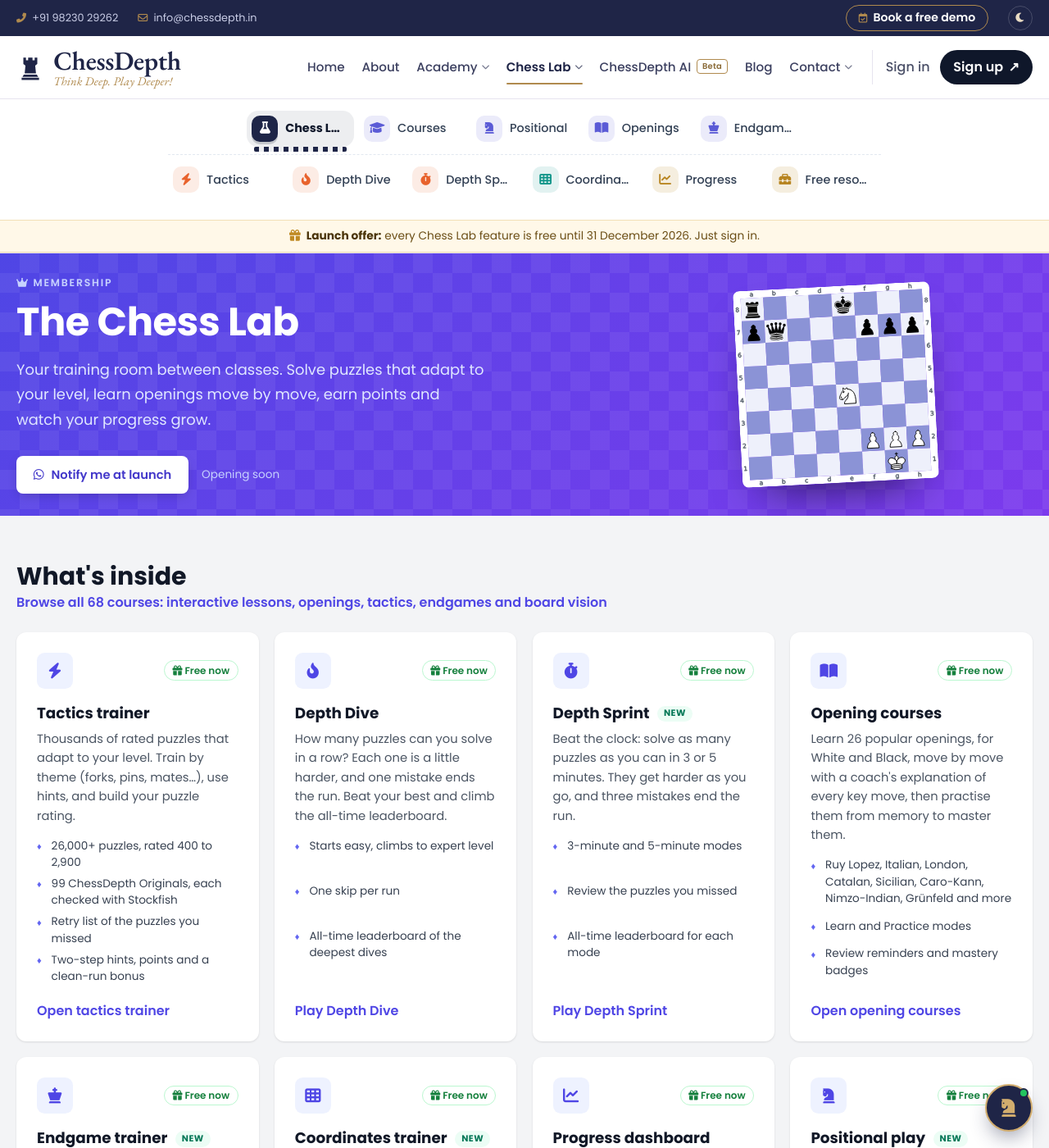
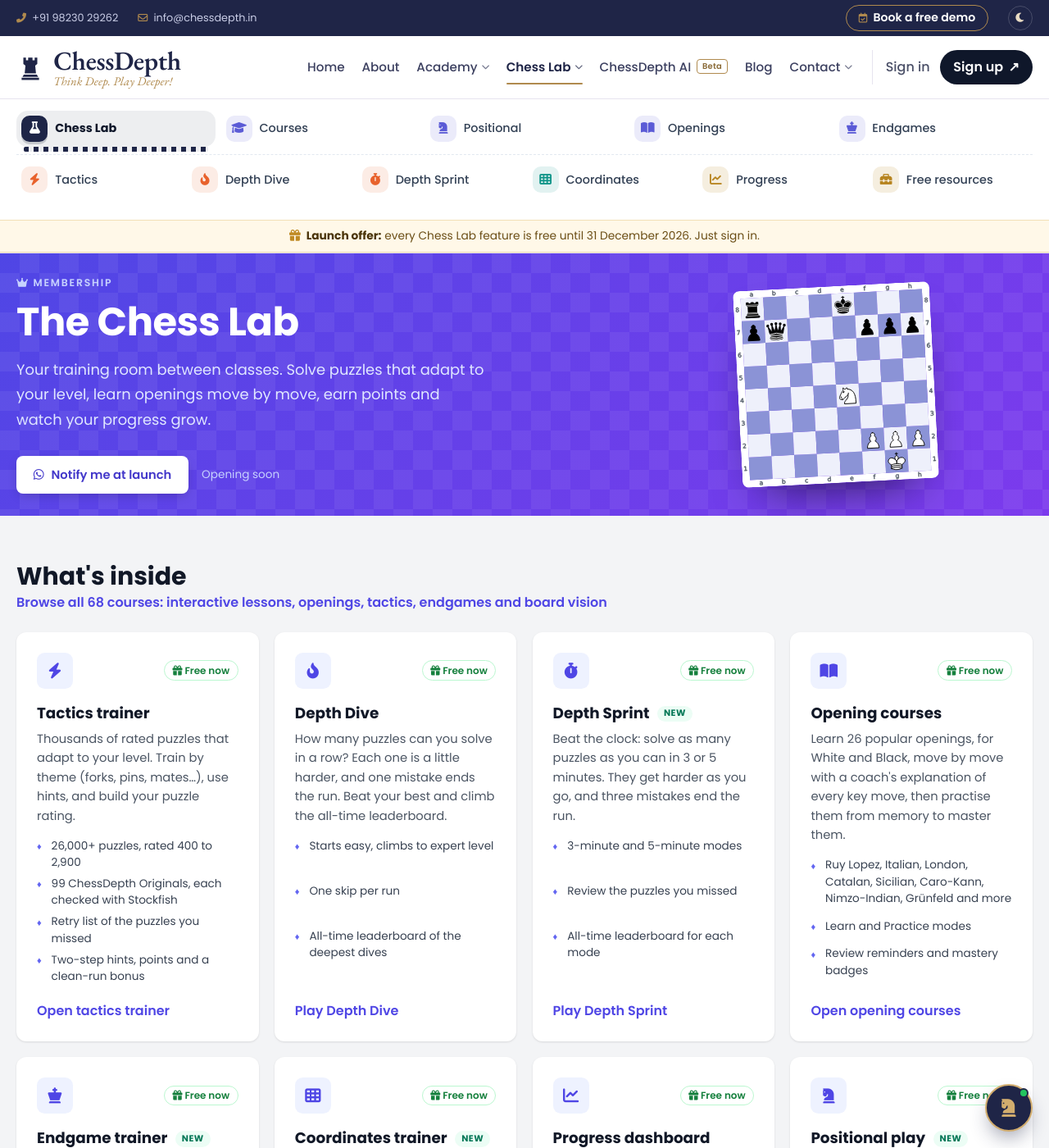
Before and after one commit to Sourabhjoshi1/Chess-Depth, a Jekyll site: the page built from pages/lab/index.html, in a window 1280 px wide and 1400 px high. Shown: the whole window at 82% size. Built offline with Jekyll 4.4.1, drawn with Linux system fonts in a browser that asks for light colours; comment, search, counter and statistics services are not loaded.

Commit message:
Chess Lab bar: rows use the full width
Co-Authored-By: Claude Opus 5.5 <noreply@anthropic.com>
Claude-Session: https://claude.ai/code/session_017ZwxdNZGtw2tXrZdE2ZP9f

```diff
--- a/assets/css/pages/lab.css
+++ b/assets/css/pages/lab.css
@@ -694,7 +694,7 @@ html.dark .lab-bar .lab-offer b { color: #fdf6e3; }
 @media (prefers-reduced-motion: reduce) { .lab-bar .lab-tab, .lab-bar .lab-tab-ic { transition: none; } .lab-bar .lab-tab:hover .lab-tab-ic { transform: none; } .lab-stat-pts b.bump { animation: none; } }
 
 /* Two full-width rows: learning tools on top, training and your progress below (no sideways scrolling). */
-.lab-bar .lab-tabs.lab-tabs-2 { display: flex; flex-direction: column; gap: .55rem; overflow: visible; padding: .15rem 0 .6rem; -webkit-mask-image: none; mask-image: none; }
+.lab-bar .lab-tabs.lab-tabs-2 { width: 100%; max-width: none; align-items: stretch; display: flex; flex-direction: column; gap: .55rem; overflow: visible; padding: .15rem 0 .6rem; -webkit-mask-image: none; mask-image: none; }
 .lab-bar .lab-tab-row { display: flex; gap: .4rem; }
 .lab-bar .lab-tab-row .lab-tab { flex: 1 1 0; min-width: 0; justify-content: flex-start; }
 .lab-bar .lab-tab-row .lab-tab-tx { overflow: hidden; text-overflow: ellipsis; white-space: nowrap; }
```
